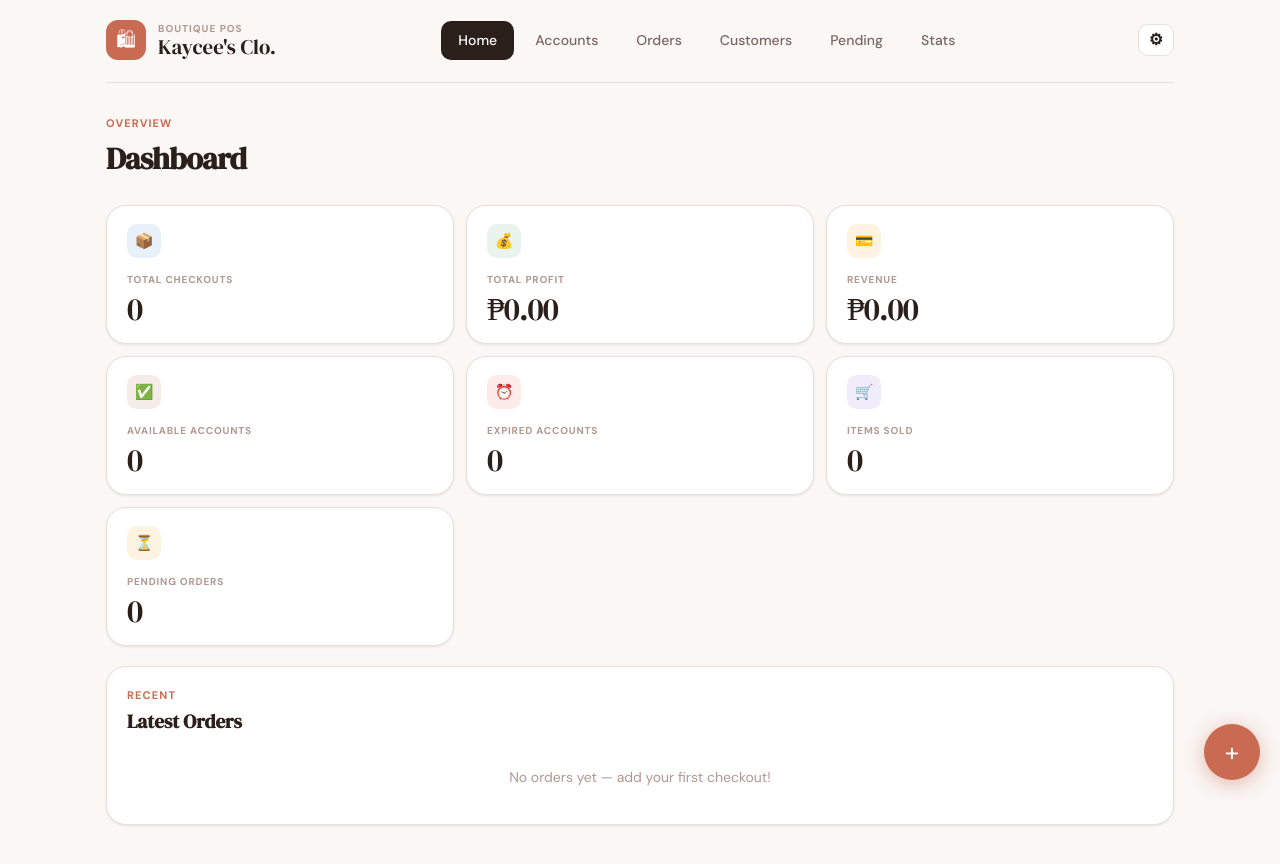
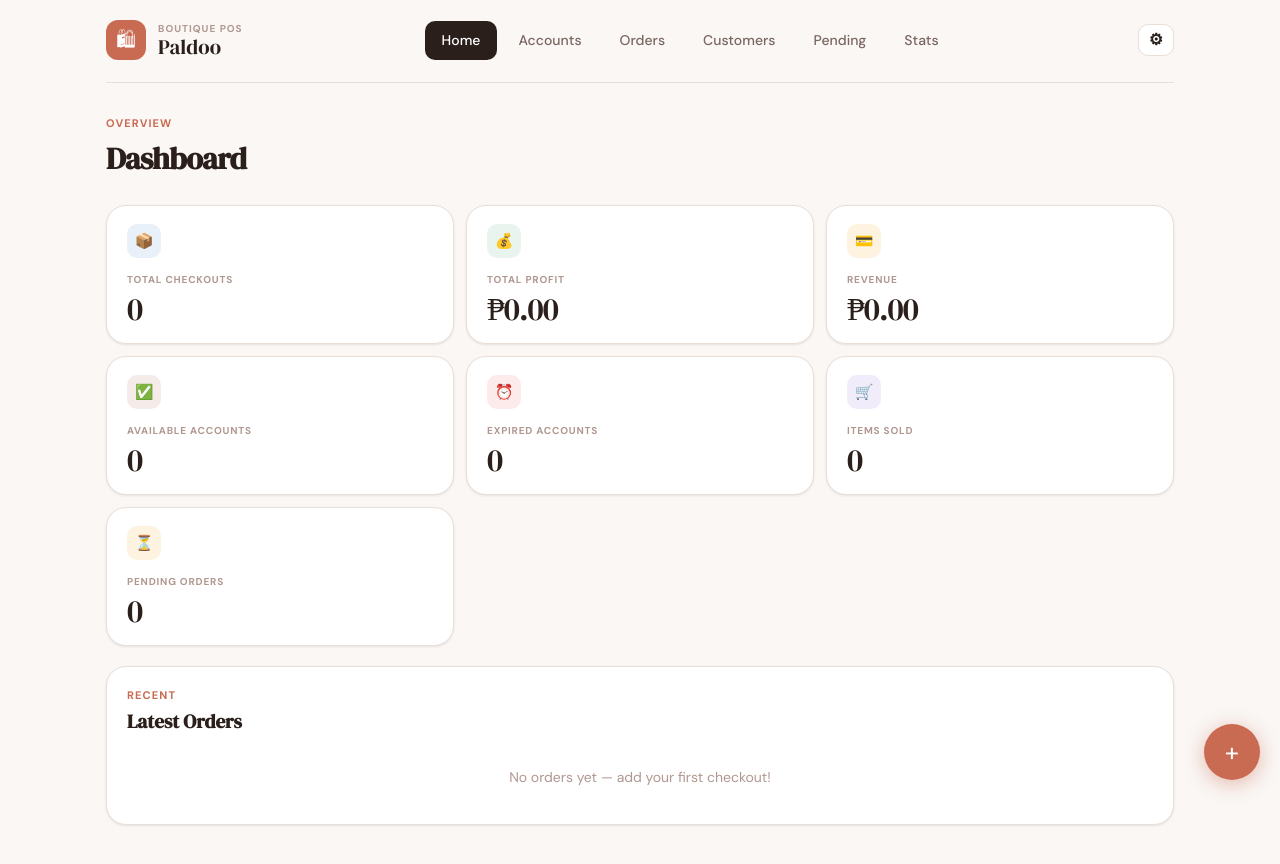
Before and after one commit to krljde/Clothing-POS-lite, a plain HTML site: page index.html in a window 1280 px wide. Drawn offline with Linux system fonts and the light colour scheme.

Commit message:
Update index.html

```diff
--- a/index.html
+++ b/index.html
@@ -14,7 +14,7 @@
         <div class="brand-icon">🛍</div>
         <div>
           <span class="brand-eyebrow">Boutique POS</span>
-          <span class="brand-name">Kaycee's Clo.</span>
+          <span class="brand-name">Paldoo</span>
         </div>
       </div>
       <nav class="topnav" aria-label="Primary">
```
